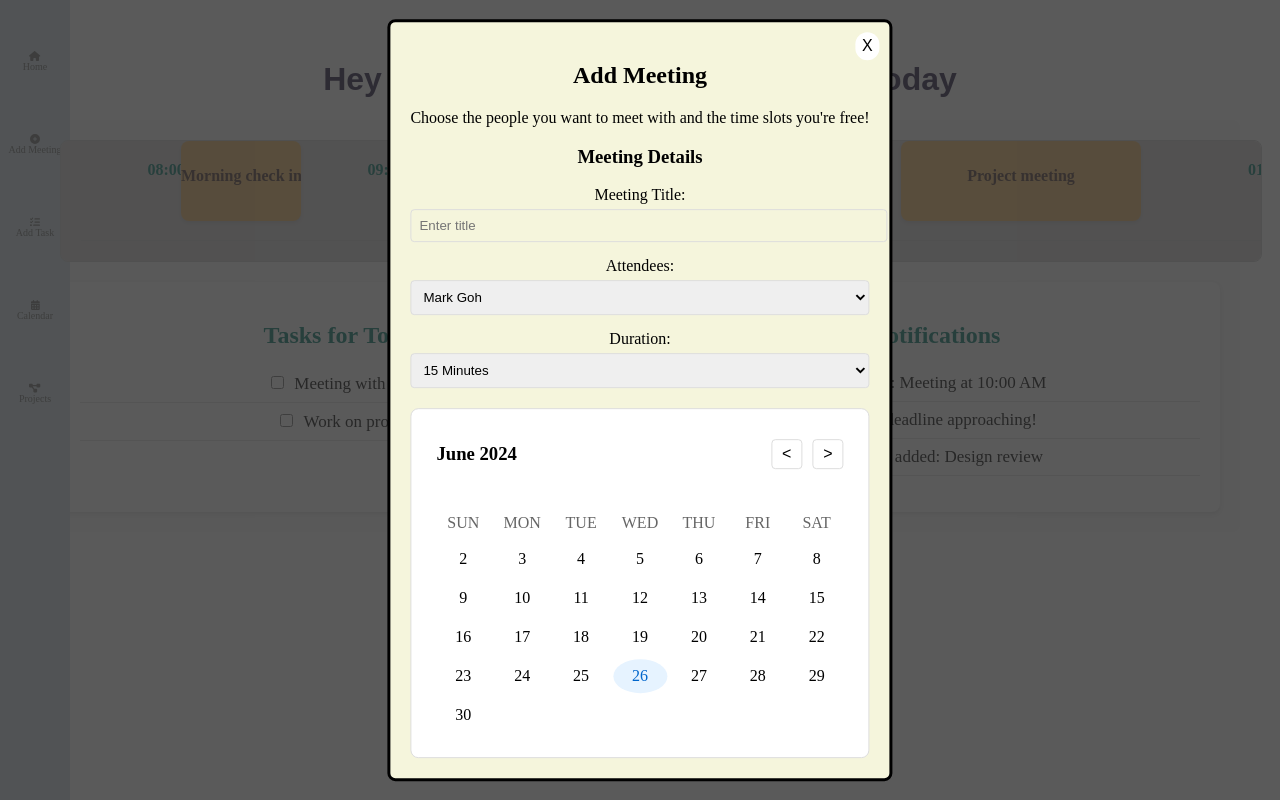
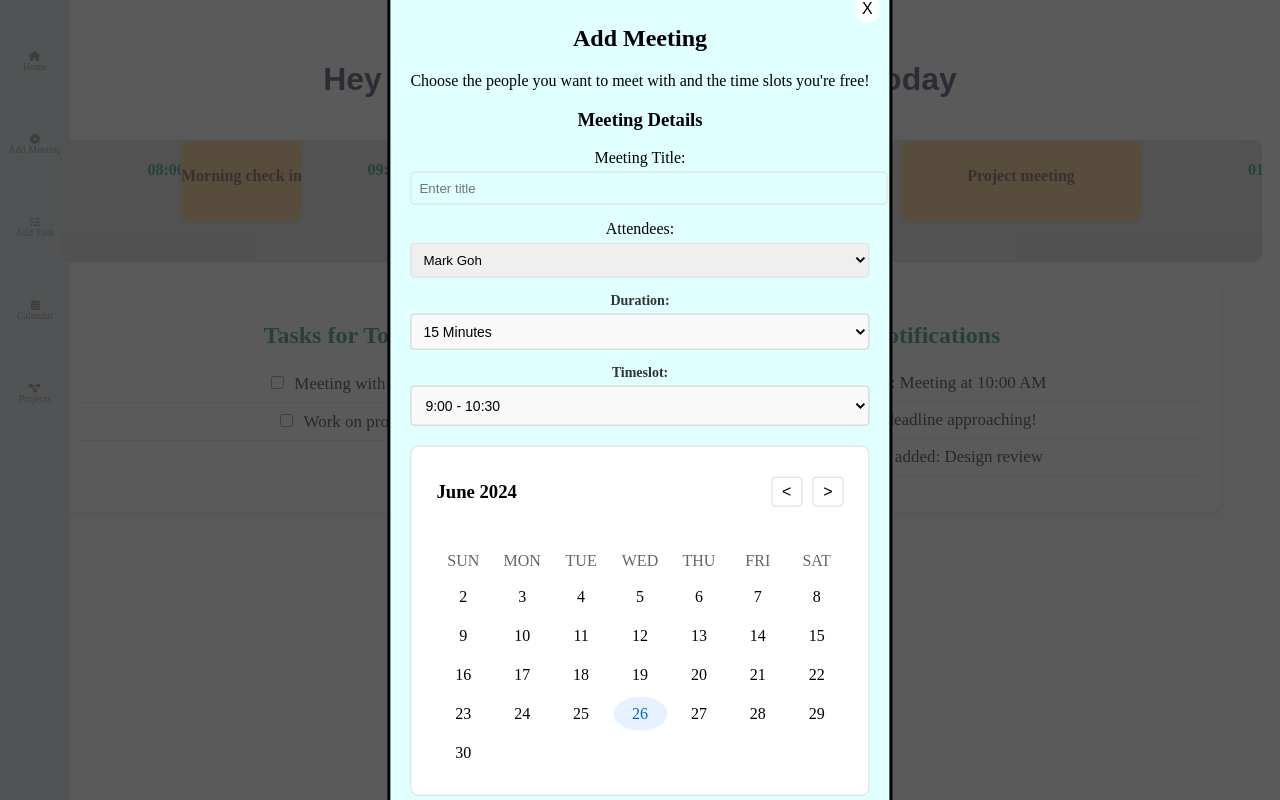
Before and after one commit to kimberlytmq/hackforgood, a React (Vite) app: page /home in a window 1280 px wide. Both pictures are taken after a click on the element "Add Meeting". Built offline with nearby package versions, Linux system fonts and the light colour scheme.

Commit message:
Updated UI with timeslot

```diff
--- a/src/components/MeetingPopup/MeetingPopup.css
+++ b/src/components/MeetingPopup/MeetingPopup.css
@@ -24,7 +24,7 @@ body.active-popup {
     top: 50%;
     left: 50%;
     transform: translate(-50%, -50%);
-    background: beige;
+    background: lightcyan;
     padding: 20px;
     border-radius: 8px;
     max-width: 2000px;
@@ -41,6 +41,55 @@ body.active-popup {
     padding: 5px 7px;
     background: white;
 }
+
+/* Add these styles for the Duration dropdown */
+.box.duration select {
+    padding: 8px;
+    width: 100%;
+    border: 1px solid #ccc;
+    border-radius: 4px;
+    font-size: 14px;
+    background: #f9f9f9;
+    box-sizing: border-box;
+}
+
+.box.duration label {
+    font-size: 14px;
+    font-weight: bold;
+    color: #333;
+    margin-bottom: 5px;
+}
+
+/* Styles for the Timeslot dropdown section */
+.box.timeslot {
+    margin-bottom: 15px; /* Space between form elements */
+}
+
+.box.timeslot label {
+    display: block;
+    margin-bottom: 5px; /* Space between label and dropdown */
+    font-size: 14px;
+    font-weight: bold;
+    color: #333; /* Dark gray for better visibility */
+}
+
+.box.timeslot select {
+    width: 100%; /* Full-width dropdown */
+    padding: 10px; /* Padding inside the dropdown */
+    border: 1px solid #ccc; /* Light gray border */
+    border-radius: 4px; /* Rounded corners */
+    font-size: 14px; /* Slightly larger text for readability */
+    background: #f9f9f9; /* Light background for a clean look */
+    box-sizing: border-box; /* Prevents padding from affecting width */
+    cursor: pointer; /* Pointer cursor for better UX */
+}
+
+.box.timeslot select:focus {
+    outline: none; /* Remove default blue outline on focus */
+    border-color: #007bff; /* Highlight border on focus */
+    background: #e6f7ff; /* Light blue background on focus */
+}
+
 
 /* Add these new styles to your existing MeetingPopup.css */
 
--- a/src/components/MeetingPopup/MeetingPopup.jsx
+++ b/src/components/MeetingPopup/MeetingPopup.jsx
@@ -3,7 +3,6 @@ import './MeetingPopup.css';
 
 function MeetingPopup({ setIsMeetingPopupOpen }) {
   const [currentMonth, setCurrentMonth] = useState('June 2024');
-  const [duration, setDuration] = useState('');
 
 
   const handleClose = () => {
@@ -40,7 +39,8 @@ function MeetingPopup({ setIsMeetingPopupOpen }) {
               <option value="Dueet">Dueet</option>
             </select>
           </div>
-          <div className="box">
+
+          <div className="box duration">
             <label>Duration:</label>
             <select>
               <option value="" disabled>Select duration</option>
@@ -48,6 +48,17 @@ function MeetingPopup({ setIsMeetingPopupOpen }) {
               <option value="30">30 Minutes</option>
               <option value="60">1 Hour</option>
               <option value="120">2 Hours</option>
+            </select>
+          </div>
+
+          <div className="box timeslot">
+            <label>Timeslot:</label>
+            <select>
+              <option value="" disabled>Select timeslot</option>
+              <option value="9:00 - 10:30">9:00 - 10:30</option>
+              <option value="11:30 - 1:30">11:30 - 1:30</option>
+              <option value="2:30 - 4:30">2:30 - 4:30</option>
+              <option value="5:00 - 6:00">5:00 - 6:00</option>
             </select>
           </div>
 
```
